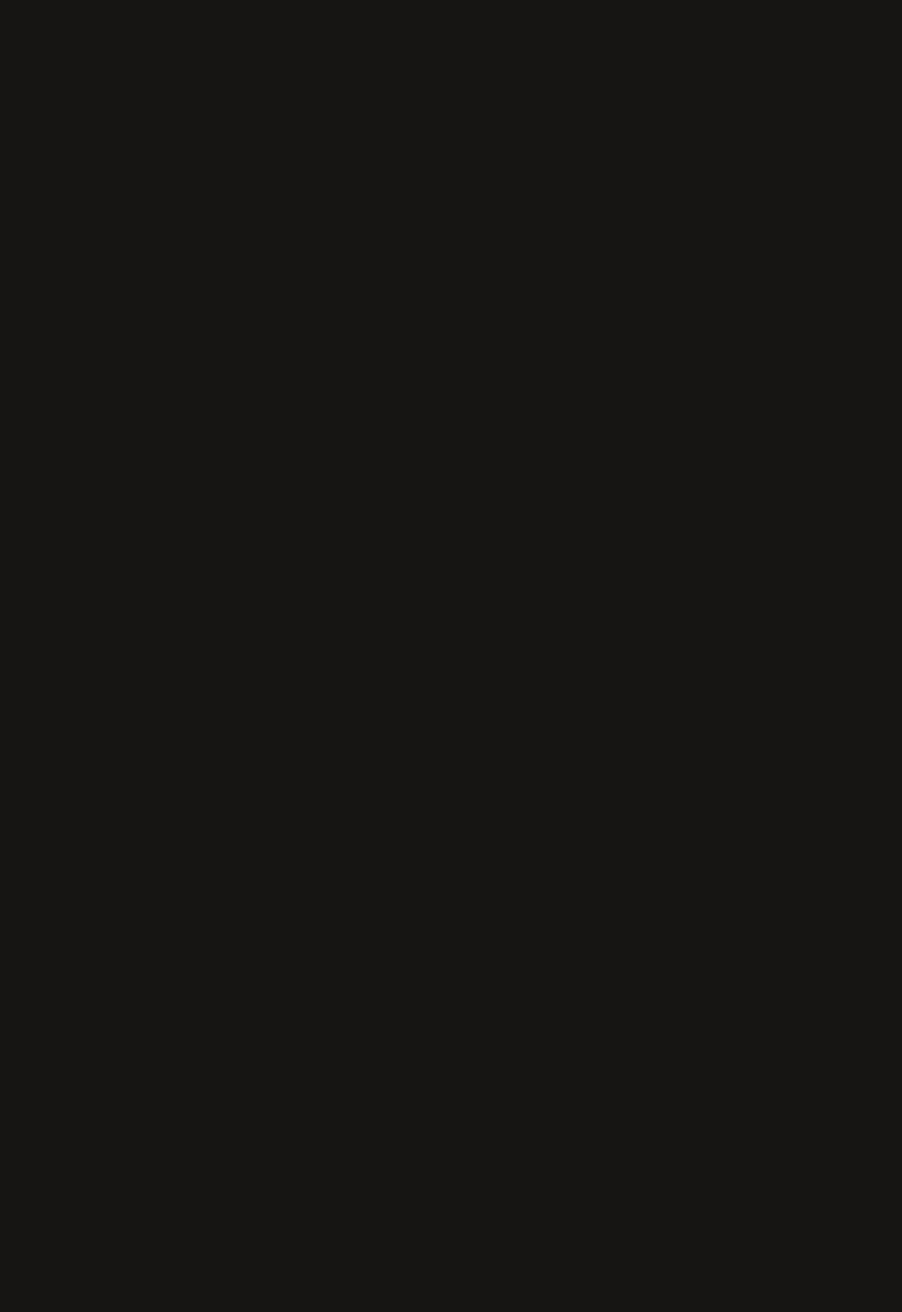
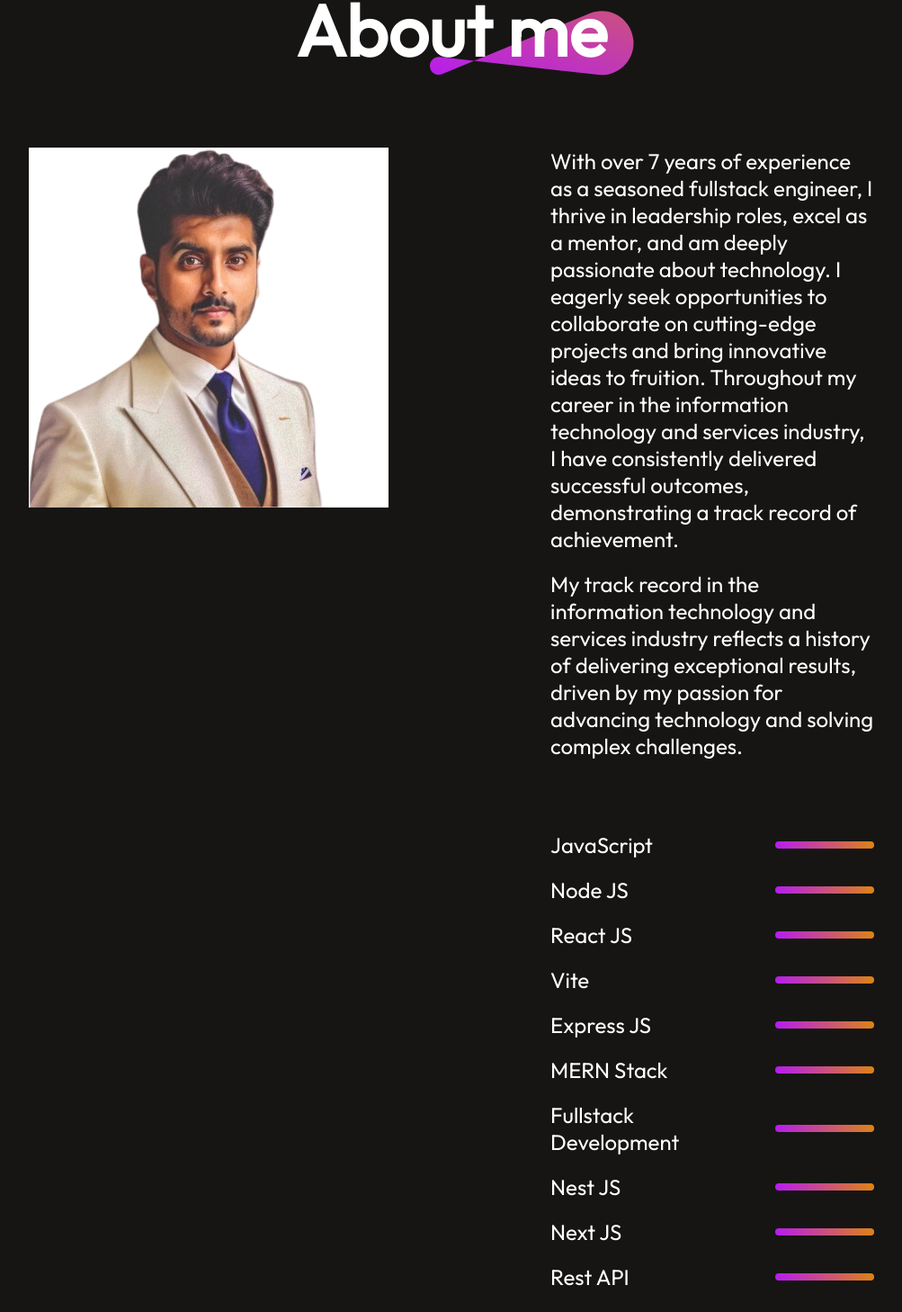
Before and after one commit to usman19977/portfolio_website, a React (Vite) app in the folder portfolio-react/: page / in a window 1280 px wide. Shown: the part 1308-2766 px from the top of the page at 90% size, without its empty margins (138-1141 px from the left). Before the commit the page ends 1211 px from the top, so only its background shows below. Built offline with nearby package versions, Linux system fonts and the light colour scheme.

Commit message:
About section
About me
About Picture
Skills
Achievements

```diff
--- a/portfolio-react/src/App.jsx
+++ b/portfolio-react/src/App.jsx
@@ -1,12 +1,14 @@
 import React from 'react'
 import Navbar from './Components/Navbar/Navbar'
 import { Hero } from './Components/Hero/Hero'
+import { About } from './Components/About/About'
 
 export default function App() {
     return (
         <div>
             <Navbar />
             <Hero />
+            <About />
         </div>
     )
 }
--- /dev/null
+++ b/portfolio-react/src/Components/About/About.css
@@ -0,0 +1,112 @@
+.about {
+    display: flex;
+    flex-direction: column;
+    align-items: center;
+    justify-content: center;
+    gap: 80px;
+    margin: 80px 170px;
+}
+
+.about-title {
+    position: relative;
+}
+
+.about-title h1 {
+    padding: 0px 30px;
+    font-size: 80px;
+    font-weight: 600;
+}
+
+.about-title img {
+    position: absolute;
+    bottom: 0;
+    right: 0;
+    z-index: -1;
+}
+
+.about-sections {
+    display: flex;
+    gap: 180px;
+
+}
+
+.about-right {
+    display: flex;
+    flex-direction: column;
+    gap: 80px;
+}
+
+.about-para {
+    display: flex;
+    flex-direction: column;
+    gap: 20px;
+    font-size: 24px;
+    font-weight: 500;
+}
+
+.about-skills {
+    display: flex;
+    flex-direction: column;
+    gap: 20px;
+}
+
+.about-skill {
+    display: flex;
+    gap: 50px;
+    align-items: center;
+    transition: 0.3s;
+}
+
+.about-skill p {
+    min-width: 200px;
+    font-size: 24px;
+    font-weight: 500;
+}
+
+.about-skill hr {
+    outline: none;
+    border: none;
+    width: 50px;
+    height: 8px;
+    border-radius: 50px;
+    background: linear-gradient(264deg, #DF8908 -5.09%, #B415FF 106.28%);
+}
+
+.about-achievements {
+    display: flex;
+    width: 100%;
+    justify-content: space-around;
+    margin-bottom: 80px;
+}
+
+.about-achievement {
+    display: flex;
+    flex-direction: column;
+    align-items: center;
+    gap: 10px;
+    transition: 0.5s;
+}
+
+.about-achievement h1 {
+    font-size: 60px;
+    font-weight: 700;
+    background: linear-gradient(270deg, #DF8908 50.41%, #B415FF 90.25%);
+    background-clip: text;
+    -webkit-background-clip: text;
+    -webkit-text-fill-color: transparent;
+}
+
+.about-achievement p {
+    font-size: 22px;
+    font-weight: 500;
+}
+
+.about-skill:hover {
+    transform: scale(1.05);
+    transition: 0.3s;
+}
+
+.about-achievement:hover {
+    transform: scale(1.12);
+    transition: 0.5s;
+}
--- /dev/null
+++ b/portfolio-react/src/Components/About/About.jsx
@@ -0,0 +1,189 @@
+import React from 'react'
+import './About.css';
+import theme_pattern from '../../assets/theme_pattern.svg';
+import profileImg from '../../assets/about_profile.jpg'
+export const About = () => {
+    return (
+        <div className='about'>
+            <div className="about-title">
+                <h1>About me</h1>
+                <img src={theme_pattern} alt='' />
+            </div>
+            <div className="about-sections">
+                <div className="about-left">
+                    <img src={profileImg} alt="" />
+                </div>
+
+                <div className="about-right">
+                    <div className="about-para">
+                        <p>
+                            With over 7 years of experience as a seasoned fullstack engineer, I thrive in leadership roles, excel as a mentor, and am deeply passionate about technology. I eagerly seek opportunities to collaborate on cutting-edge projects and bring innovative ideas to fruition. Throughout my career in the information technology and services industry, I have consistently delivered successful outcomes, demonstrating a track record of achievement.</p>
+                        <p>My track record in the information technology and services industry reflects a history of delivering exceptional results, driven by my passion for advancing technology and solving complex challenges.</p>
+
+                    </div>
+
+                    <div className="about-skills">
+                        <div className="about-skill">
+                            <p>JavaScript</p>
+                            <hr style={{ width: "100%" }} />
+                        </div>
+
+                        <div className="about-skill">
+                            <p>Node JS</p>
+                            <hr style={{ width: "100%" }} />
+                        </div>
+
+                        <div className="about-skill">
+                            <p>React JS</p>
+                            <hr style={{ width: "100%" }} />
+                        </div>
+                        <div className="about-skill">
+                            <p>Vite</p>
+                            <hr style={{ width: "100%" }} />
+                        </div>
+                        <div className="about-skill">
+                            <p>Express JS</p>
+                            <hr style={{ width: "100%" }} />
+                        </div>
+                        <div className="about-skill">
+                            <p>MERN Stack</p>
+                            <hr style={{ width: "100%" }} />
+                        </div>
+                        <div className="about-skill">
+                            <p>Fullstack Development</p>
+                            <hr style={{ width: "100%" }} />
+                        </div>
+                        <div className="about-skill">
+                            <p>Nest JS</p>
+                            <hr style={{ width: "100%" }} />
+                        </div>
+                        <div className="about-skill">
+                            <p>Next JS</p>
+                            <hr style={{ width: "100%" }} />
+                        </div>
+                        <div className="about-skill">
+                            <p>Rest API</p>
+                            <hr style={{ width: "100%" }} />
+                        </div>
+                        <div className="about-skill">
+                            <p>GraphQL API</p>
+                            <hr style={{ width: "100%" }} />
+                        </div>
+                        <div className="about-skill">
+                            <p>CI / CD DevOps </p>
+                            <hr style={{ width: "100%" }} />
+                        </div>
+                        <div className="about-skill">
+                            <p>Amazon Web Services</p>
+                            <hr style={{ width: "100%" }} />
+                        </div>
+                        <div className="about-skill">
+                            <p>Laravel | PHP</p>
+                            <hr style={{ width: "100%" }} />
+                        </div>
+                        <div className="about-skill">
+                            <p>JSON</p>
+                            <hr style={{ width: "100%" }} />
+                        </div>
+                        <div className="about-skill">
+                            <p>Typescript</p>
+                            <hr style={{ width: "100%" }} />
+                        </div>
+                        <div className="about-skill">
+                            <p>Suitescript</p>
+                            <hr style={{ width: "100%" }} />
+                        </div>
+                        <div className="about-skill">
+                            <p>Oracle</p>
+                            <hr style={{ width: "100%" }} />
+                        </div>
+                        <div className="about-skill">
+                            <p>Netsuite</p>
+                            <hr style={{ width: "100%" }} />
+                        </div>
+                        <div className="about-skill">
+                            <p>ERP Development</p>
+                            <hr style={{ width: "100%" }} />
+                        </div>
+                        <div className="about-skill">
+                            <p>Technical Consultancy</p>
+                            <hr style={{ width: "100%" }} />
+                        </div>
+                        <div className="about-skill">
+                            <p>Problem Solving</p>
+                            <hr style={{ width: "100%" }} />
+                        </div>
+                        <div className="about-skill">
+                            <p>SQL</p>
+                            <hr style={{ width: "100%" }} />
+                        </div>
+                        <div className="about-skill">
+                            <p>NO SQL</p>
+                            <hr style={{ width: "100%" }} />
+                        </div>
+                        <div className="about-skill">
+                            <p>MongoDB</p>
+                            <hr style={{ width: "100%" }} />
+                        </div>
+                        <div className="about-skill">
+                            <p>MySql</p>
+                            <hr style={{ width: "100%" }} />
+                        </div>
+                        <div className="about-skill">
+                            <p>Websockets</p>
+                            <hr style={{ width: "100%" }} />
+                        </div>
+                        <div className="about-skill">
+                            <p>Redis</p>
+                            <hr style={{ width: "100%" }} />
+                        </div>
+                        <div className="about-skill">
+                            <p>OAuth | JWT | SSO </p>
+                            <hr style={{ width: "100%" }} />
+                        </div>
+
+                        <div className="about-skill">
+                            <p>Sanity</p>
+                            <hr style={{ width: "100%" }} />
+                        </div>
+
+                        <div className="about-skill">
+                            <p>Serverless</p>
+                            <hr style={{ width: "100%" }} />
+                        </div>
+
+
+
+
+
+
+
+
+
+                    </div>
+
+
+
+                </div>
+
+            </div>
+            <div className="about-achievements">
+                <div className="about-achievement">
+                    <h1>7+</h1>
+                    <p>YEARS OF EXPERIENCE</p>
+                </div>
+                <hr />
+                <div className="about-achievement">
+                    <h1>50+</h1>
+                    <p>PROJECTS COMPLETED</p>
+                </div>
+                <hr />
+                <div className="about-achievement">
+                    <h1>50+</h1>
+                    <p>HAPPY CLIENTS</p>
+                </div>
+            </div>
+        </div>
+
+    )
+}
```
Also changed, not shown: portfolio-react/src/assets/about_profile.jpg (added).
